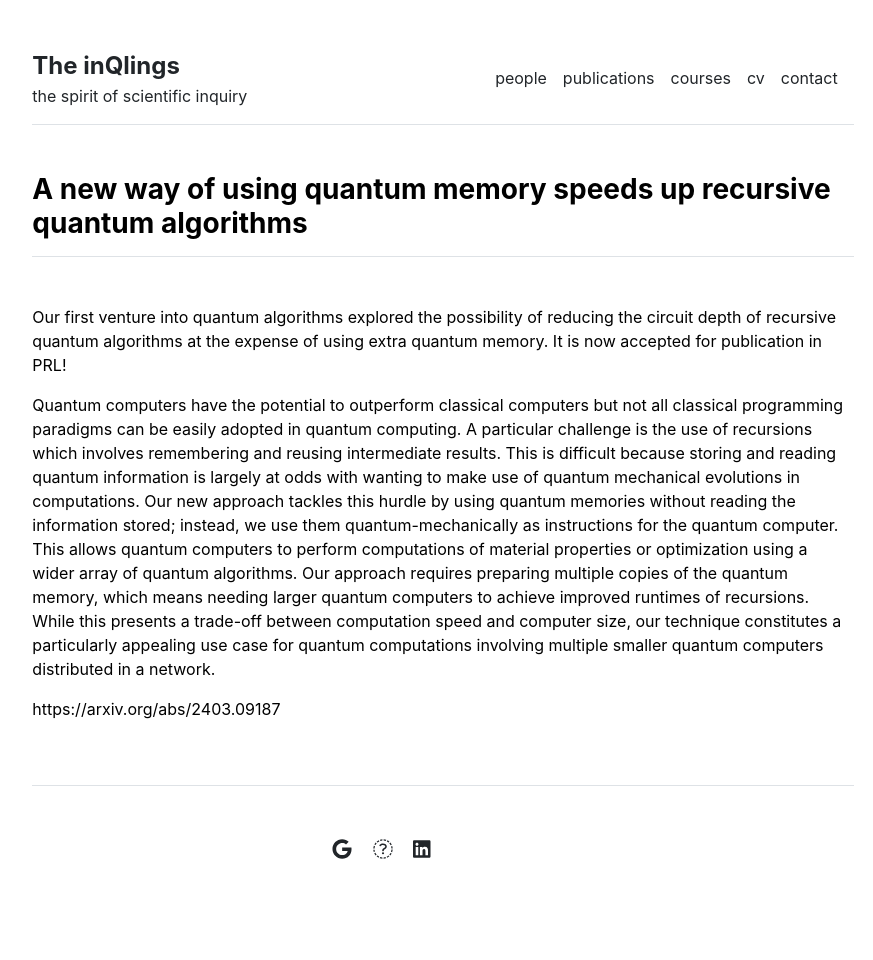
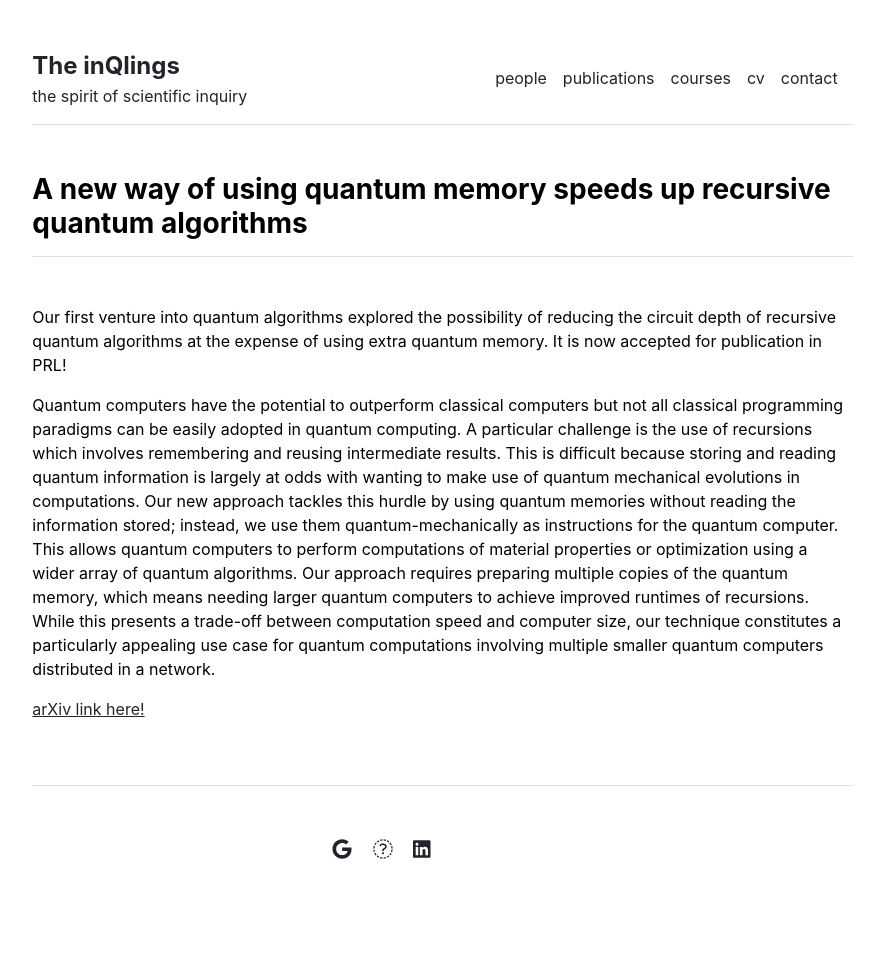
Before and after one commit to nelly-ng/nelly-ng.github.io, a Jekyll site: the page built from _posts/2025-04-08-sample-post.md, in a window 1280 px wide. Shown: the whole page, without its empty margins (197-1070 px from the left). Built offline with Jekyll 4.4.1, drawn with Linux system fonts in a browser that asks for light colours.

Commit message:
Update 2025-04-08-sample-post.md

```diff
--- a/_posts/2025-04-08-sample-post.md
+++ b/_posts/2025-04-08-sample-post.md
@@ -7,4 +7,4 @@ Our first venture into quantum algorithms explored the possibility of reducing t
 
 Quantum computers have the potential to outperform classical computers but not all classical programming paradigms can be easily adopted in quantum computing. A particular challenge is the use of recursions which involves remembering and reusing intermediate results. This is difficult because storing and reading quantum information is largely at odds with wanting to make use of quantum mechanical evolutions in computations. Our new approach tackles this hurdle by using quantum memories without reading the information stored; instead, we use them quantum-mechanically as instructions for the quantum computer. This allows quantum computers to perform computations of material properties or optimization using a wider array of quantum algorithms. Our approach requires preparing multiple copies of the quantum memory, which means needing larger quantum computers to achieve improved runtimes of recursions. While this presents a trade-off between computation speed and computer size, our technique constitutes a particularly appealing use case for quantum computations involving multiple smaller quantum computers distributed in a network.
 
-https://arxiv.org/abs/2403.09187
+<a href="https://arxiv.org/abs/2403.09187" target="_blank" rel="noopener noreferrer">arXiv link here!</a>
```
